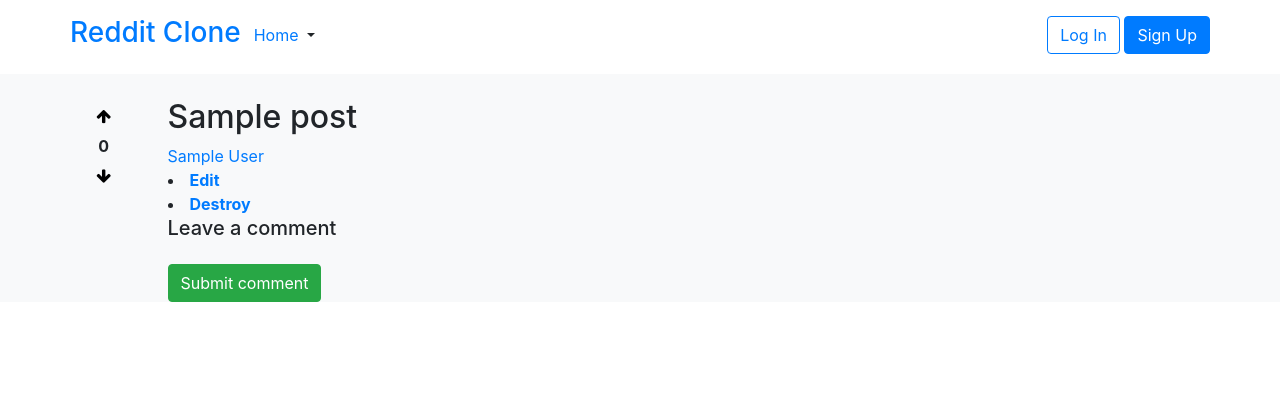
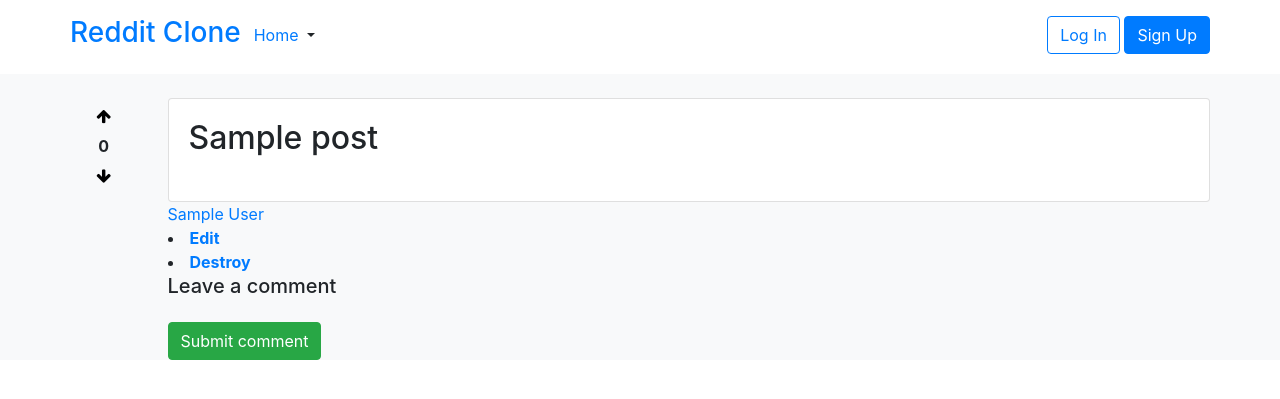
Before and after one commit to MilesUpHQ/reddit-clone-rails, a Rails app: page /communities/1/posts/1 in a window 1280 px wide. Shown: the top 399 px of the page. Run offline with Rails 7, Linux system fonts and the light colour scheme; tables that the repository leaves empty hold one stand-in row (values such as "Sample post"); data that the repository does not hold is empty; style sheets or scripts are compiled from the project's sources; some libraries are stand-ins or nearby versions.

Commit message:
Added card for post show page

```diff
--- a/app/assets/stylesheets/application.scss
+++ b/app/assets/stylesheets/application.scss
@@ -18,6 +18,21 @@
 .textarea{
     overflow: scroll;
     height: 400px;
+}
+
+.card-textarea{
+    overflow: scroll;
+    height: 400px;
+}
+
+.cards-wrapper {
+    grid-column: center-start / -1;
+    display: grid;
+    grid-auto-flow: column;
+    gap: 1rem;
+    overflow: auto;
+    padding-bottom: 1rem;
+    padding-right: var(--page-margin);
 }
 
 .commentarea{
--- a/app/views/posts/show.html.erb
+++ b/app/views/posts/show.html.erb
@@ -7,12 +7,16 @@
     </div>
   </div>
   <div class="col-11">
-    <h2><%= @post.title %></h2>
-
-    <div style="word-wrap: break-word;">
-      <%= @post.body  %>
+    <div class="card">
+      <div class="card-body" class="card-textarea">
+        <h2><%= @post.title %></h2>
+        <div class="cards-wrapper">
+          <div style="word-wrap: break-word;">
+            <%= @post.body  %>
+          </div>
+        </div>
+      </div>
     </div>
-
     <div id="post-comments">
       <%= render partial: "posts/comments", locals: { comments: @post.comments } %>
     </div>
@@ -22,13 +26,11 @@
                   method: :delete,
                   data: { confirm: "Are you sure?" } %></li>
     </b>
-
     <h5>Leave a comment</h5>
     <%= form_for @comment, remote: true do |f| %>
       <%= f.hidden_field :post_id, value: @post.id %>
       <%= f.rich_text_area :message, placeholder: "Your comment goes here", class: "commentarea" %>
       <%= f.submit "Submit comment", class: "btn btn-success mt-3" %>
     <% end %>
-
   </div>
 </div>
```
Also changed, not shown: app/views/active_storage/blobs/_blob.html.erb (+5 -3 lines).
